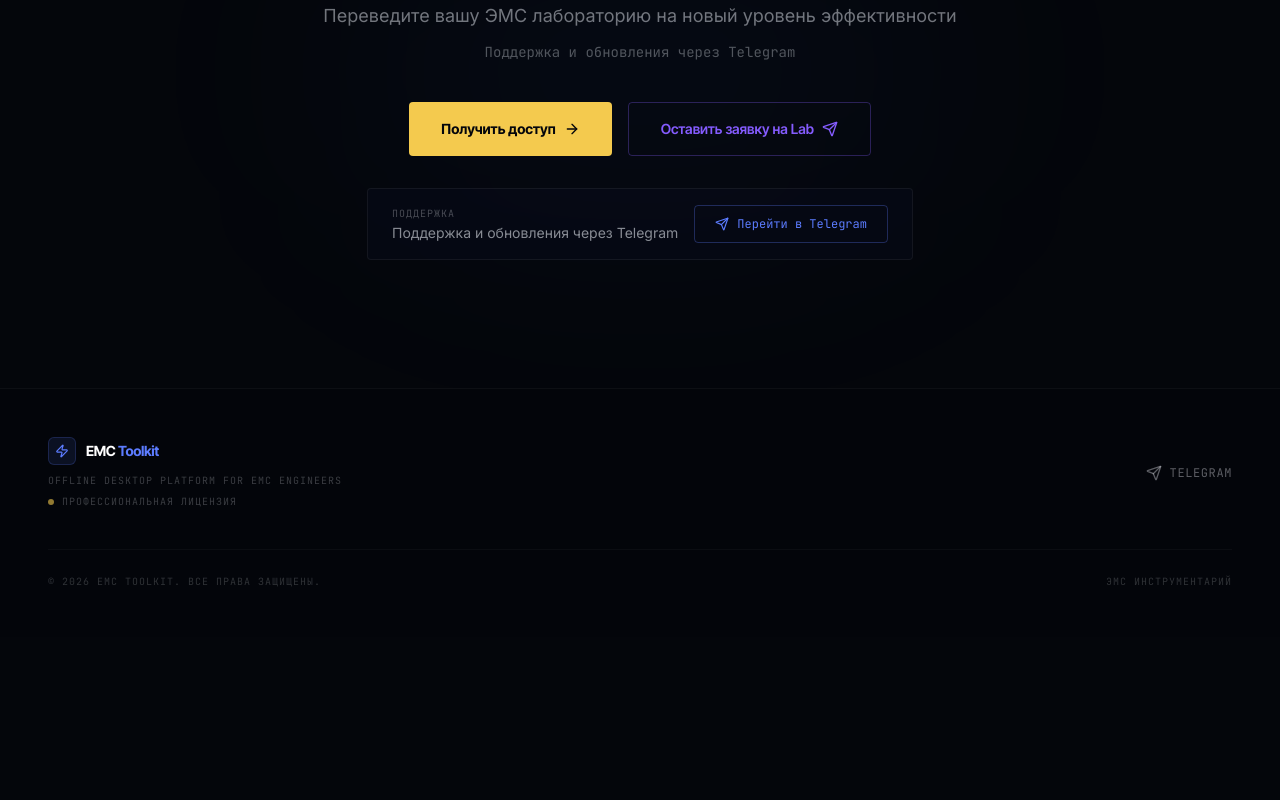
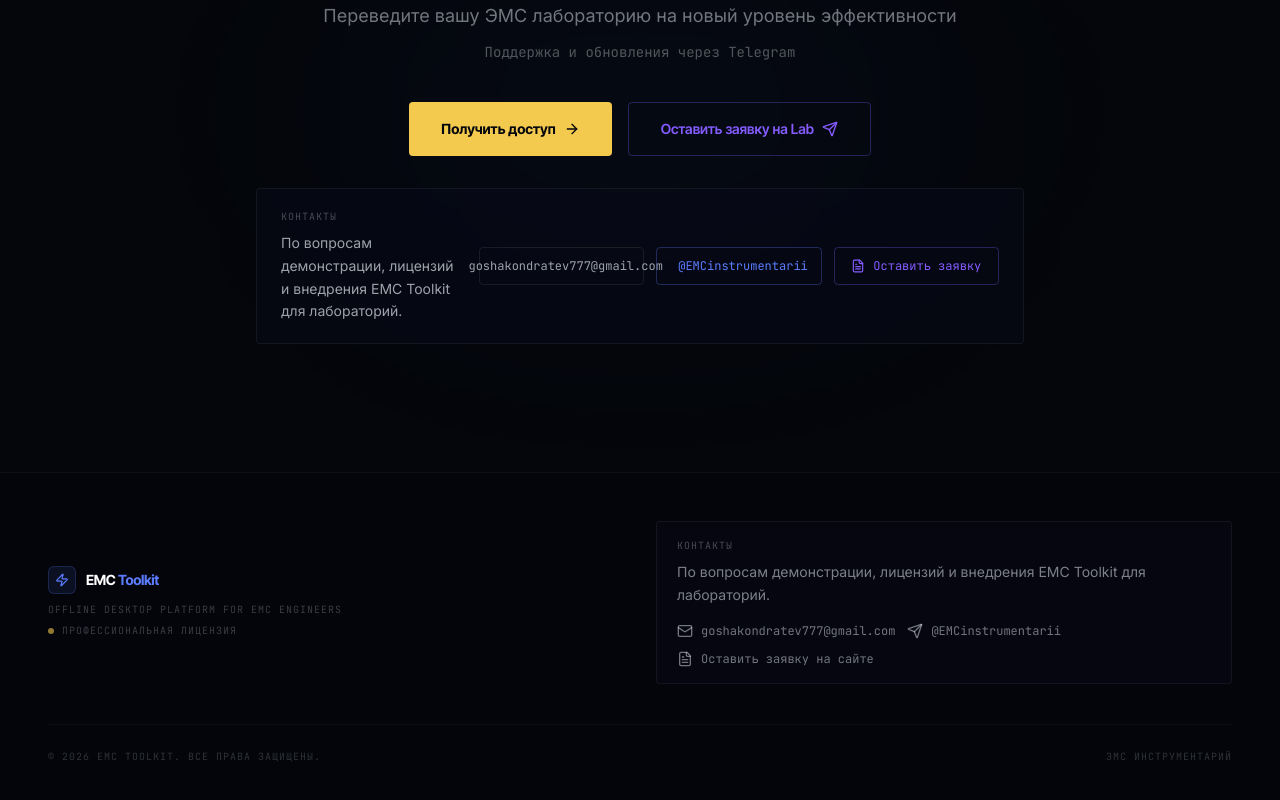
Before and after one commit to gosha01071997/emctoolkit-site, a React (Vite) app: page / in a window 1280 px wide. Shown: the part 8423-9223 px from the top of the page. Before the commit the page ends 9060 px from the top, so only its background shows below. Built offline with nearby package versions, Linux system fonts and the light colour scheme; the HTML template or start-up script is replaced by a standard one.

Commit message:
Add contact block to landing footer

```diff
--- a/src/components/landing/CTASection.jsx
+++ b/src/components/landing/CTASection.jsx
@@ -1,8 +1,10 @@
 import React, { useState } from 'react';
 import { motion } from 'framer-motion';
-import { ArrowRight, Send } from 'lucide-react';
+import { ArrowRight, FileText, Mail, Send } from 'lucide-react';
 import { EngineerModal, LabModal } from './PurchaseModal';
 
+const EMAIL = 'goshakondratev777@gmail.com';
+const TELEGRAM_HANDLE = '@EMCinstrumentarii';
 const TELEGRAM_URL = 'https://t.me/EMCinstrumentarii';
 
 export default function CTASection() {
@@ -55,21 +57,41 @@ export default function CTASection() {
             </button>
           </div>
 
-          {/* Telegram block */}
-          <div className="inline-flex flex-col sm:flex-row items-center gap-4 px-6 py-4 border border-white/[0.06] rounded-sm bg-navy/30">
-            <div className="text-left">
-              <p className="font-mono text-[10px] text-data/30 uppercase tracking-widest mb-0.5">Поддержка</p>
-              <p className="text-data/60 text-sm">Поддержка и обновления через Telegram</p>
+          {/* Contact block */}
+          <div className="w-full text-left px-6 py-5 border border-white/[0.06] rounded-sm bg-navy/30">
+            <div className="flex flex-col lg:flex-row lg:items-center lg:justify-between gap-5">
+              <div>
+                <p className="font-mono text-[10px] text-data/30 uppercase tracking-widest mb-2">Контакты</p>
+                <p className="text-data/70 text-sm leading-relaxed">
+                  По вопросам демонстрации, лицензий и внедрения EMC Toolkit для лабораторий.
+                </p>
               </div>
+              <div className="grid sm:grid-cols-3 gap-3 lg:min-w-[520px]">
+                <a
+                  href={`mailto:${EMAIL}`}
+                  className="inline-flex items-center justify-center gap-2 px-4 py-2.5 border border-white/[0.08] text-data/70 font-mono text-xs rounded-sm hover:text-electric hover:bg-electric/10 hover:border-electric/30 transition-all"
+                >
+                  <Mail className="w-3.5 h-3.5" />
+                  {EMAIL}
+                </a>
                 <a
                   href={TELEGRAM_URL}
                   target="_blank"
                   rel="noopener noreferrer"
-              className="flex-shrink-0 inline-flex items-center gap-2 px-5 py-2.5 border border-electric/30 text-electric font-mono text-xs rounded-sm hover:bg-electric/10 hover:border-electric/50 transition-all"
+                  className="inline-flex items-center justify-center gap-2 px-4 py-2.5 border border-electric/30 text-electric font-mono text-xs rounded-sm hover:bg-electric/10 hover:border-electric/50 transition-all"
                 >
                   <Send className="w-3.5 h-3.5" />
-              Перейти в Telegram
+                  {TELEGRAM_HANDLE}
                 </a>
+                <button
+                  onClick={() => setModal('lab')}
+                  className="inline-flex items-center justify-center gap-2 px-4 py-2.5 border border-violet/30 text-violet font-mono text-xs rounded-sm hover:bg-violet/10 hover:border-violet/50 transition-all"
+                >
+                  <FileText className="w-3.5 h-3.5" />
+                  Оставить заявку
+                </button>
+              </div>
+            </div>
           </div>
         </motion.div>
       </div>
--- a/src/components/landing/Footer.jsx
+++ b/src/components/landing/Footer.jsx
@@ -1,9 +1,14 @@
-import React from 'react';
-import { Zap, Send } from 'lucide-react';
+import React, { useState } from 'react';
+import { FileText, Mail, Send, Zap } from 'lucide-react';
+import { LabModal } from './PurchaseModal';
 
+const EMAIL = 'goshakondratev777@gmail.com';
+const TELEGRAM_HANDLE = '@EMCinstrumentarii';
 const TELEGRAM_URL = 'https://t.me/EMCinstrumentarii';
 
 export default function Footer() {
+  const [modal, setModal] = useState(null);
+
   return (
     <footer className="relative border-t border-white/[0.04] bg-void/80">
       <div className="max-w-7xl mx-auto px-6 lg:px-12 py-12">
@@ -29,17 +34,37 @@ export default function Footer() {
             </div>
           </div>
 
-          {/* Links */}
-          <div className="flex flex-col sm:flex-row items-start sm:items-center gap-4 sm:gap-6">
+          {/* Contacts */}
+          <div className="w-full md:w-auto md:max-w-xl px-5 py-4 border border-white/[0.06] rounded-sm bg-navy/30">
+            <p className="font-mono text-[10px] text-data/30 uppercase tracking-widest mb-2">Контакты</p>
+            <p className="text-data/55 text-sm leading-relaxed mb-4">
+              По вопросам демонстрации, лицензий и внедрения EMC Toolkit для лабораторий.
+            </p>
+            <div className="flex flex-col sm:flex-row sm:flex-wrap gap-3">
+              <a
+                href={`mailto:${EMAIL}`}
+                className="inline-flex items-center gap-2 text-data/50 hover:text-electric transition-colors"
+              >
+                <Mail className="w-4 h-4" />
+                <span className="font-mono text-xs">{EMAIL}</span>
+              </a>
               <a
                 href={TELEGRAM_URL}
                 target="_blank"
                 rel="noopener noreferrer"
-              className="flex items-center gap-2 text-data/40 hover:text-electric transition-colors"
+                className="inline-flex items-center gap-2 text-data/50 hover:text-electric transition-colors"
               >
                 <Send className="w-4 h-4" />
-              <span className="font-mono text-xs uppercase tracking-wider">Telegram</span>
+                <span className="font-mono text-xs">{TELEGRAM_HANDLE}</span>
               </a>
+              <button
+                onClick={() => setModal('lab')}
+                className="inline-flex items-center gap-2 text-data/50 hover:text-violet transition-colors"
+              >
+                <FileText className="w-4 h-4" />
+                <span className="font-mono text-xs">Оставить заявку на сайте</span>
+              </button>
+            </div>
           </div>
         </div>
 
@@ -53,6 +78,7 @@ export default function Footer() {
           </span>
         </div>
       </div>
+      {modal === 'lab' && <LabModal onClose={() => setModal(null)} />}
     </footer>
   );
 }
```
Lines whose indentation alone changed are shown as unchanged.
